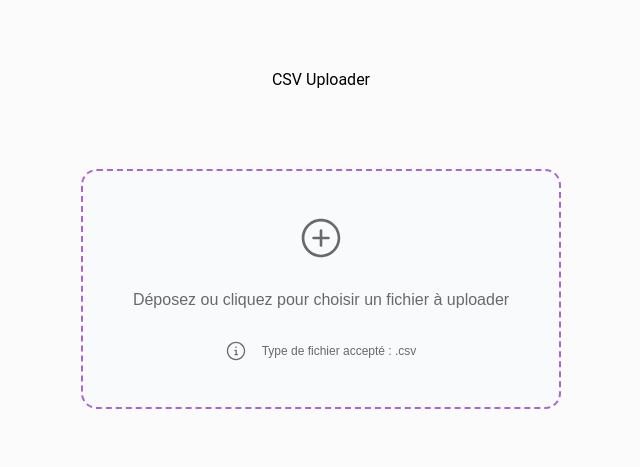
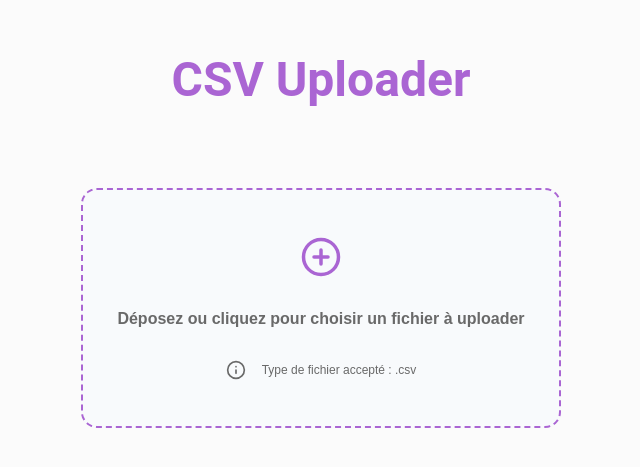
Before and after one commit to NicolasOsborne/CSVFileAnalyzer, a React (Vite) app in the folder frontend/: page / in a window 1280 px wide. Shown: the part 161-628 px from the top of the page, without its empty margins (319-959 px from the left). Built offline with nearby package versions, Linux system fonts and the light colour scheme.

Commit message:
Uploader and file card styling - Install axios for future api calls to backend

```diff
--- a/frontend/package.json
+++ b/frontend/package.json
@@ -10,6 +10,7 @@
     "preview": "vite preview"
   },
   "dependencies": {
+    "axios": "^1.7.9",
     "react": "^18.3.1",
     "react-dom": "^18.3.1",
     "react-icons": "^5.4.0",
--- /dev/null
+++ b/frontend/src/api/api.ts
@@ -0,0 +1,23 @@
+import axios from 'axios'
+
+// TO UPDATE depending on backend logic and code ?
+
+const API_URL = 'https://127.0.0.1:8000/api'
+
+const api = axios.create({
+  baseURL: API_URL,
+  headers: {
+    'Content-Type': 'multipart/form-data',
+  },
+})
+
+// Send file to backend
+export const uploadCSVFileToCloud = async (formData: FormData) => {
+  try {
+    const response = await api.post('/upload', formData)
+    return response.data
+  } catch (error) {
+    console.error('Error uploading file: ', error)
+    throw error
+  }
+}
--- a/frontend/src/components/CSVUploader.tsx
+++ b/frontend/src/components/CSVUploader.tsx
@@ -1,37 +1,62 @@
 import { useState } from 'react'
-import { GoInfo, GoPlusCircle } from 'react-icons/go'
 import UploadedFileCard from './UploadedFileCard'
+import { FiInfo, FiMinusCircle, FiPlusCircle } from 'react-icons/fi'
+
+// import { uploadCSVFileToCloud } from '../api/api'
 
 const CSVUploader = () => {
-  const [CSVFile, setCSVFile] = useState(null)
+  const [CSVFile, setCSVFile] = useState<File | null>(null)
+  const [isDragging, setIsDragging] = useState(false)
   const fileReader = new FileReader()
 
-  const handleChange = (e) => {
-    const file = e.target.files[0]
+  const handleChange = (e: React.ChangeEvent<HTMLInputElement>) => {
+    const file = e.target.files?.[0]
     if (file && file.type === 'text/csv') {
       setCSVFile(file)
+      setIsDragging(false)
     }
   }
 
-  const handleDrop = (e) => {
+  const handleDrop = (e: React.DragEvent<HTMLFormElement>) => {
     e.preventDefault()
+    setIsDragging(false)
+
     const file = e.dataTransfer.files[0]
     if (file && file.type === 'text/csv') {
       setCSVFile(file)
     }
   }
 
-  const handleDragOver = (e) => {
+  const handleDragOver = (e: React.DragEvent<HTMLFormElement>) => {
     e.preventDefault()
+    setIsDragging(true)
+  }
+
+  const handleDragLeave = () => {
+    setIsDragging(false)
   }
 
   const handleDelete = () => {
     setCSVFile(null)
+    setIsDragging(false)
   }
 
-  const handleUpload = () => {
+  const handleUpload = async () => {
     if (CSVFile) {
+      // Code to update to upload file to the backend :
+
+      // const formData = new FormData()
+      // formData.append('file', CSVFile)
+      // try {
+      //   const response = await uploadCSVFileToCloud(formData)
+      //   console.log('File uploaded successfully: ', response)
+      // } catch (error) {
+      //   console.error('Upload faled: ', error)
+      // }
+
+      // Remove this later (at the moment, displays the csv in the console) :
       fileReader.onload = function (event) {
+        if (!event.target) return
         const CSVOutput = event.target.result
         console.log(CSVOutput)
       }
@@ -47,17 +72,36 @@ const CSVUploader = () => {
         className='csvUploader_form'
         onDrop={handleDrop}
         onDragOver={handleDragOver}
+        onDragLeave={handleDragLeave}
       >
-        <label className='csvUploader_label' htmlFor='csvFileInput'>
-          <GoPlusCircle
-            size={42}
-            onClick={() => document.getElementById('csvFileInput').click()}
-          />
+        <label
+          className={`csvUploader_label ${
+            isDragging || CSVFile ? 'csvUploader_label--active' : ''
+          }`}
+          htmlFor='csvFileInput'
+        >
+          {CSVFile ? (
+            <FiMinusCircle
+              className='csvUploader_label-icon'
+              size={42}
+              onClick={handleDelete}
+            />
+          ) : (
+            <FiPlusCircle
+              className='csvUploader_label-icon'
+              size={42}
+              onClick={() =>
+                (
+                  document.getElementById('csvFileInput') as HTMLInputElement
+                )?.click()
+              }
+            />
+          )}
           <p className='csvUploader_label-text'>
             Déposez ou cliquez pour choisir un fichier à uploader
           </p>
           <span className='csvUploader_label-helper'>
-            <GoInfo size={20} />
+            <FiInfo size={20} />
             Type de fichier accepté : .csv
           </span>
           <input
@@ -66,7 +110,6 @@ const CSVUploader = () => {
             id='csvFileInput'
             accept='.csv'
             onChange={handleChange}
-            style={{ display: 'none' }}
           />
         </label>
       </form>
--- a/frontend/src/styles/base/_typography.scss
+++ b/frontend/src/styles/base/_typography.scss
@@ -10,3 +10,9 @@ h5,
 h6 {
    font-family: $font-title;
 }
+
+h1 {
+   font-size: 3rem;
+   font-weight: 600;
+   color: $primary-color;
+}
--- a/frontend/src/styles/components/_csvUploader.scss
+++ b/frontend/src/styles/components/_csvUploader.scss
@@ -5,8 +5,7 @@
    gap: 5rem;
    align-items: center;
    justify-content: center;
-
-   &_title {}
+   position: relative;
 
    &_form {
       height: 15rem;
@@ -32,10 +31,16 @@
       background-color: $light-gray;
       color: $dark-gray;
       cursor: pointer;
+      transition: background-color 0.2s ease-in-out, color 0.2s ease-in-out, border-color 0.2s ease-in-out;
+
+      &-icon {
+         color: $primary-color;
+         transition: color 0.2s ease-in-out;
+      }
 
       &-text {
          font-size: 1em;
-         font-weight: 400;
+         font-weight: 600;
       }
 
       &-helper {
@@ -46,6 +51,16 @@
          font-size: 0.75em;
          font-weight: 500;
       }
+
+      &--active {
+         background-color: $primary-color;
+         color: $light-gray;
+         border-color: $gray;
+
+         .csvUploader_label-icon {
+            color: $light-gray;
+         }
+      }
    }
 
    &_input {
--- a/frontend/src/styles/components/_uploadedFileCard.scss
+++ b/frontend/src/styles/components/_uploadedFileCard.scss
@@ -9,6 +9,8 @@
    border: 2px solid $gray;
    border-radius: 1rem;
    color: $dark-gray;
+   position: absolute;
+   top: 25rem;
 
    &_summary {
       display: flex;
@@ -27,9 +29,14 @@
       color: $primary-color;
    }
 
-   &_name {}
+   &_name {
+      font-size: 1rem;
+      font-weight: 600;
+   }
 
-   &_meta {}
+   &_meta {
+      font-size: 0.75rem;
+   }
 
    &_actions {
       display: flex;
```
Also changed, not shown: frontend/src/components/UploadedFileCard.tsx (+17 -1 lines), 1 other file (tests, documents, lock files or other folders).
